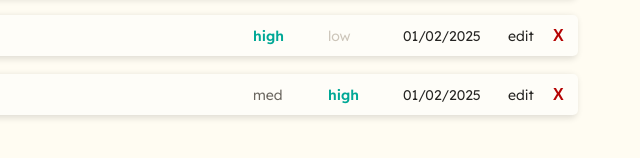
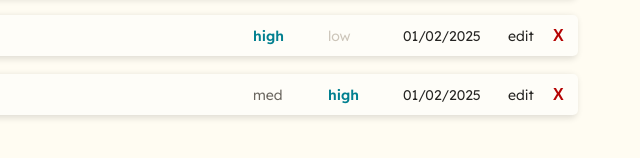
Before and after one commit to z-saylor/task-grid, a website built with webpack: page src/template.html in a window 1280 px wide. Shown: the part 224-382 px from the top of the page, 462-1102 px from the left. Built offline with nearby package versions, Linux system fonts and the light colour scheme.

Commit message:
adjusted task screen font colors

```diff
--- a/src/task-module/task-module.css
+++ b/src/task-module/task-module.css
@@ -56,7 +56,7 @@
     font-size: 14px;
 }
 .high {
-    color: var(--color-theme-three);
+    color: var(--color-theme-two);
     font-family: 'Lexend-Heavy';
     font-size: 14px;
 }
```
